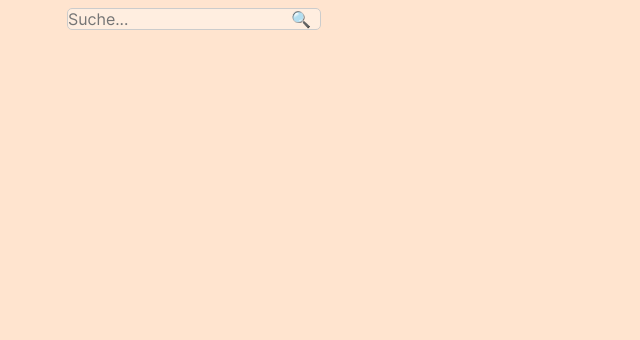
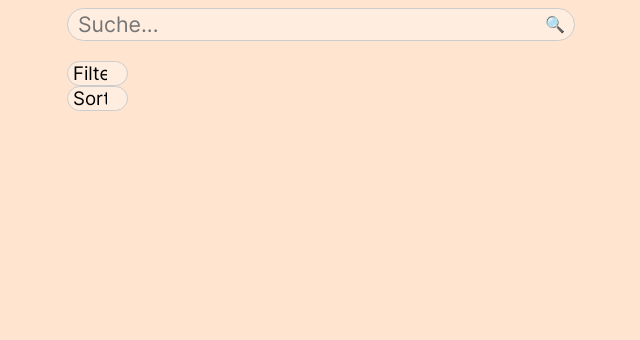
Before and after one commit to ApfelsaftLI/book-flow, a PHP site: page /books.php in a window 1280 px wide. Shown: the part 107-447 px from the top of the page, without its empty margins (319-959 px from the left). Run offline with PHP 8.4, Linux system fonts and the light colour scheme; style sheets or scripts are compiled from the project's sources.

Commit message:
some worke on books done. Not functional. Dropdowns fucked and very messy and stupid. I wanna give up. AHH. IDK why not working. Will try late

```diff
--- a/src/assets/styles/books.css
+++ b/src/assets/styles/books.css
@@ -1,30 +1,124 @@
+@charset "UTF-8";
 a[href="/books.php"] {
   font-weight: bold;
 }
 
 .search-container {
-  grid-column: 4/8;
+  grid-column: 4/10;
 }
-
 .search-container .search-bar {
   border: 1px solid #ccc;
-  border-radius: 5px;
-  font-size: 16px;
+  border-radius: 80px;
+  font-size: 16pt;
+  height: 33px;
+  width: 100%;
   background-color: #FFEEE0;
+  text-indent: 10px;
 }
-
 .search-container .search-icon {
   position: absolute;
   right: 10px;
   top: 50%;
   transform: translateY(-50%);
 }
-
 .search-container .search-bar-container {
   position: relative;
+  margin-bottom: 20px;
+  display: flex;
+  /* Use flexbox for layout */
+  justify-content: center;
+  /* Center the search bar */
+  width: 100%;
+  /* Ensure the container takes up the full width */
+}
+.search-container .dropdown {
+  display: inline;
+  padding-top: 20px;
+}
+.search-container .dropdown .filter-container {
+  display: block;
+}
+.search-container .dropdown .filter {
+  border: 1px solid #ccc;
+  border-radius: 80px;
+  font-size: 14pt;
+  height: 25px;
+  background-color: #FFEEE0;
+  text-indent: 5px;
   display: inline-block;
+  width: 12%;
+  padding-right: 20px;
+  /* Make room for the custom arrow */
+  position: relative;
+  /* Needed for absolute positioning of the pseudo-element */
+}
+.search-container .dropdown .filter::after {
+  content: "▼";
+  position: absolute;
+  right: 10px;
+  /* Adjust the position as needed */
+  top: 50%;
+  transform: translateY(-50%);
+  border-left: 5px solid transparent;
+  border-right: 5px solid transparent;
+  border-top: 5px solid black;
+  /* Change the color as needed */
+  pointer-events: none;
+  /* Ensures the arrow does not interfere with the select element */
+}
+.search-container .dropdown {
+  display: inline;
+  padding-top: 20px;
+}
+.search-container .dropdown .filter-container {
+  display: block;
+}
+.search-container .dropdown .filter {
+  border: 1px solid #ccc;
+  border-radius: 80px;
+  font-size: 14pt;
+  height: 25px;
+  background-color: #FFEEE0;
+  text-indent: 5px;
+  display: inline-block;
+  width: 12%;
+  padding-right: 20px;
+  position: relative;
+}
+.search-container .dropdown .filter::after {
+  content: "▼";
+  position: absolute;
+  right: 10px;
+  top: 50%;
+  transform: translateY(-50%);
+  border-left: 5px solid transparent;
+  border-right: 5px solid transparent;
+  pointer-events: none;
+}
+.search-container .dropdown .sort-container {
+  display: block;
+}
+.search-container .dropdown .sort {
+  border: 1px solid #ccc;
+  border-radius: 80px;
+  font-size: 14pt;
+  height: 25px;
+  background-color: #FFEEE0;
+  text-indent: 5px;
+  display: inline-block;
+  width: 12%;
+  padding-right: 20px;
+  position: relative;
+}
+.search-container .dropdown .sort::after {
+  content: "▼";
+  position: absolute;
+  right: 10px;
+  top: 50%;
+  transform: translateY(-50%);
+  border-left: 5px solid transparent;
+  border-right: 5px solid transparent;
+  pointer-events: none;
 }
 
-
-
 /*# sourceMappingURL=books.css.map */
--- a/src/assets/styles/scss/books.scss
+++ b/src/assets/styles/scss/books.scss
@@ -5,21 +5,135 @@ a[href="/books.php"] {
 }
 
 .search-container {
-  grid-column: 4/8;
+   grid-column: 4/10;
+
    .search-bar {
       border: 1px solid #ccc;
-     border-radius: 5px;
-     font-size: 16px;
+      border-radius: 80px;
+      font-size: 16pt;
+      height: 33px;
+      width: 100%;
       background-color: $background-primary;
+      text-indent: 10px;
    }
+
    .search-icon {
       position: absolute;
       right: 10px;
       top: 50%;
       transform: translateY(-50%);
    }
+
    .search-bar-container {
       position: relative;
+      margin-bottom: 20px;
+      display: flex;
+      /* Use flexbox for layout */
+      justify-content: center;
+      /* Center the search bar */
+      width: 100%;
+      /* Ensure the container takes up the full width */
+   }
+
+   .dropdown {
+      display: inline;
+      padding-top: 20px;
+
+      .filter-container {
+         display: block;
+      }
+
+      .filter {
+         border: 1px solid #ccc;
+         border-radius: 80px;
+         font-size: 14pt;
+         height: 25px;
+         background-color: $background-primary;
+         text-indent: 5px;
          display: inline-block;
+         width: 12%;
+         padding-right: 20px;
+         /* Make room for the custom arrow */
+         position: relative;
+         /* Needed for absolute positioning of the pseudo-element */
+      }
+
+      .filter::after {
+         content: "▼";
+         position: absolute;
+         right: 10px;
+         /* Adjust the position as needed */
+         top: 50%;
+         transform: translateY(-50%);
+         border-left: 5px solid transparent;
+         border-right: 5px solid transparent;
+         border-top: 5px solid black;
+         /* Change the color as needed */
+         pointer-events: none;
+         /* Ensures the arrow does not interfere with the select element */
+      }
+
+   }
+
+   .dropdown {
+      display: inline;
+      padding-top: 20px;
+
+      .filter-container {
+         display: block;
+      }
+
+      .filter {
+         border: 1px solid #ccc;
+         border-radius: 80px;
+         font-size: 14pt;
+         height: 25px;
+         background-color: $background-primary;
+         text-indent: 5px;
+         display: inline-block;
+         width: 12%;
+         padding-right: 20px;
+         position: relative;
+      }
+
+      .filter::after {
+         content: "▼";
+         position: absolute;
+         right: 10px;
+         top: 50%;
+         transform: translateY(-50%);
+         border-left: 5px solid transparent;
+         border-right: 5px solid transparent;
+         pointer-events: none;
+      }
+
+      .sort-container {
+         display: block;
+      }
+
+      .sort {
+         border: 1px solid #ccc;
+         border-radius: 80px;
+         font-size: 14pt;
+         height: 25px;
+         background-color: $background-primary;
+         text-indent: 5px;
+         display: inline-block;
+         width: 12%;
+         padding-right: 20px;
+         position: relative;
+      }
+
+      .sort::after {
+         content: "▼";
+         position: absolute;
+         right: 10px;
+         top: 50%;
+         transform: translateY(-50%);
+         border-left: 5px solid transparent;
+         border-right: 5px solid transparent;
+         pointer-events: none;
+      }
+
    }
 }
--- a/src/books.php
+++ b/src/books.php
@@ -27,6 +27,24 @@ if (session_status() == PHP_SESSION_NONE) {
                 <input class="search-bar" type="search" name="search" id="book-search" placeholder="Suche...">
                  <div class="search-icon">🔍</div>
             </div>
+            <div class="dropdown">
+                <div class="filter-container">
+                        <select class="filter" name="filter">
+                            <option value="Filter">Filter</option>
+                            <option value="saab">Saab</option>
+                            <option value="fiat">Fiat</option>
+                            <option value="audi">Audi</option>
+                        </select>
+                </div>
+                <div class="sort-container">
+                        <select class="sort" name="sort">
+                            <option value="Sortieren">Sortieren</option>
+                            <option value="saab">Saab</option>
+                            <option value="fiat">Fiat</option>
+                            <option value="audi">Audi</option>
+                        </select>
+                </div>
+            </div>
         </div>
         </form>
     </div>
```
Lines whose indentation alone changed are shown as unchanged.
